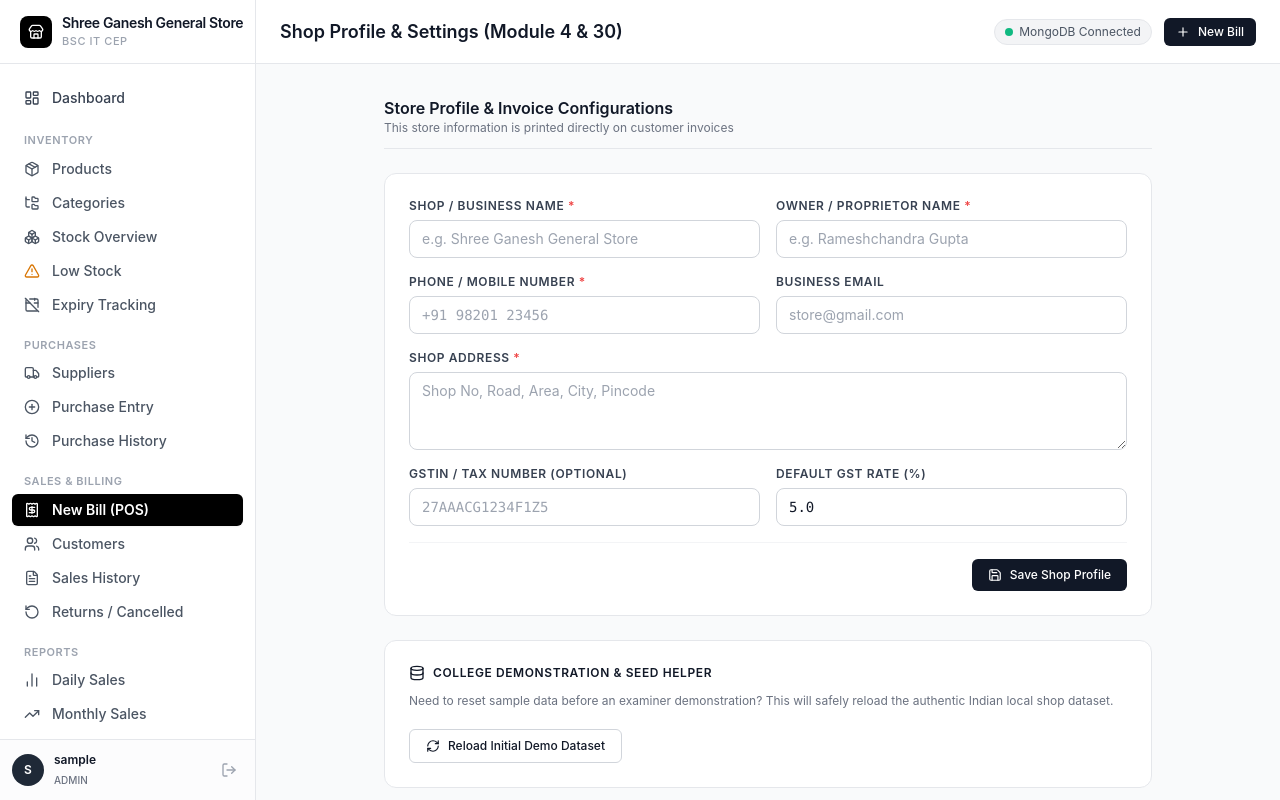
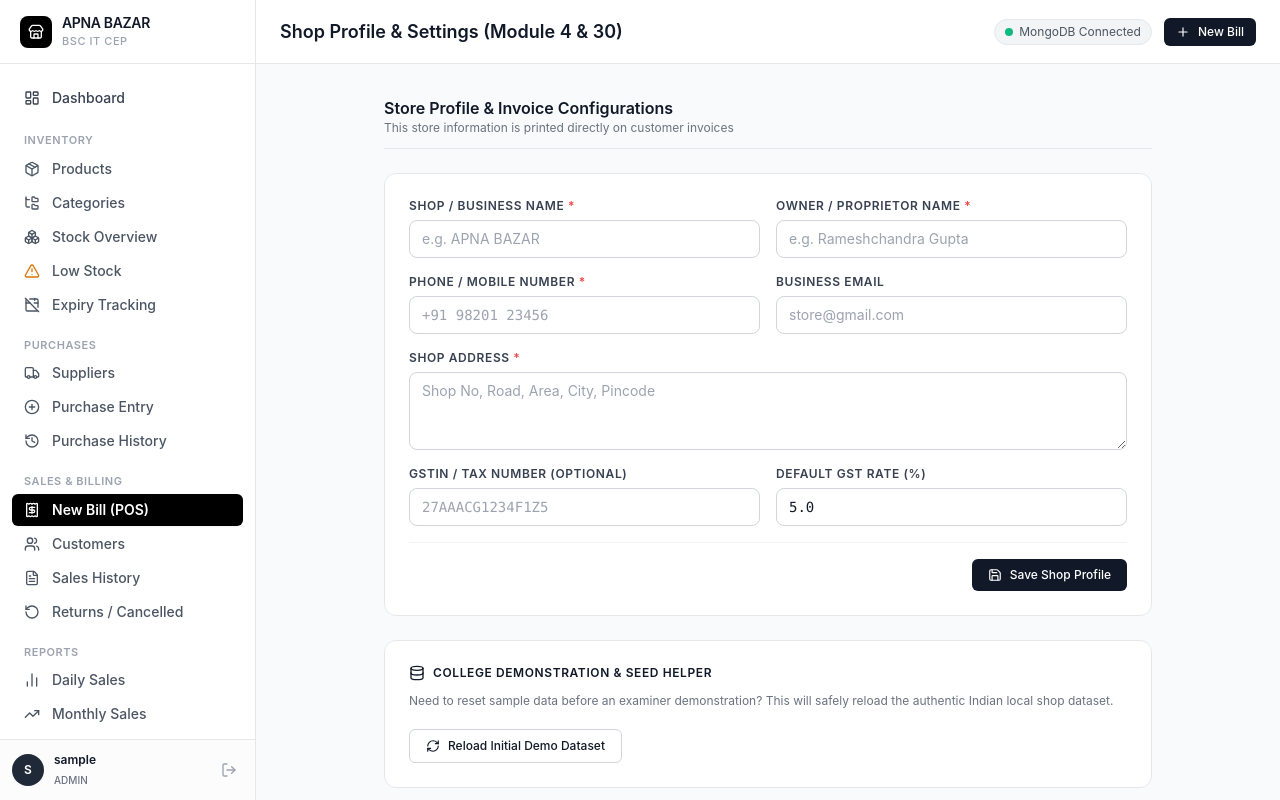
Before and after one commit to akshaykhapare-208/APNA-BAZAR-DIGITAL, a Flask app: page /settings in a window 1280 px wide. Run offline with Flask 3, Linux system fonts and the light colour scheme; the visitor is signed in with stand-in values (Sample User, id 1); data that the repository does not hold is empty; some libraries are stand-ins or nearby versions.

Commit message:
Update project and store brand name to APNA BAZAR

```diff
--- a/app.py
+++ b/app.py
@@ -34,10 +34,10 @@ def inject_global_data():
     """Provides shop profile and active low-stock badge count to all templates."""
     db = get_db()
     profile = db.settings.find_one() or {
-        "shop_name": "Shree Ganesh General Store",
+        "shop_name": "APNA BAZAR",
         "owner_name": "Ramesh Gupta",
         "phone": "+91 98201 23456",
-        "email": "ganeshstore.mumbai@gmail.com",
+        "email": "apnabazar.mumbai@gmail.com",
         "address": "Shop 4, Station Road, Dadar West, Mumbai - 400028",
         "gst_number": "27AAACG1234F1Z5",
         "tax_rate": 5.0
--- a/seed.py
+++ b/seed.py
@@ -20,10 +20,10 @@ def seed_database(force=False):
     # 1. Shop Settings (Shop Profile & App Config)
     db.settings.delete_many({})
     db.settings.insert_one({
-        "shop_name": "Shree Ganesh General Store",
+        "shop_name": "APNA BAZAR",
         "owner_name": "Rameshchandra Gupta",
         "phone": "+91 98201 23456",
-        "email": "ganeshstore.mumbai@gmail.com",
+        "email": "apnabazar.mumbai@gmail.com",
         "address": "Shop No. 4, Station Road, Dadar West, Mumbai - 400028",
         "gst_number": "27AAACG1234F1Z5",
         "tax_rate": 5.0,  # 5% default GST
--- a/templates/base.html
+++ b/templates/base.html
@@ -52,7 +52,7 @@
           </div>
           <div class="overflow-hidden">
             <h1 class="text-sm font-semibold tracking-tight text-gray-900 truncate">
-              {{ shop_profile.shop_name if shop_profile else 'Ganesh Store' }}
+              {{ shop_profile.shop_name if shop_profile else 'APNA BAZAR' }}
             </h1>
             <p class="text-[11px] text-gray-400 uppercase tracking-wider font-medium">BSc IT CEP</p>
           </div>
--- a/templates/login.html
+++ b/templates/login.html
@@ -18,7 +18,7 @@
       </div>
     </div>
     <h2 class="mt-4 text-2xl font-bold tracking-tight text-center text-gray-900">
-      {{ shop_profile.shop_name if shop_profile else 'Shree Ganesh General Store' }}
+      {{ shop_profile.shop_name if shop_profile else 'APNA BAZAR' }}
     </h2>
     <p class="mt-1 text-xs text-center text-gray-500 tracking-wide">
       Inventory & Billing Management Software • TY BSc IT CEP
--- a/templates/settings/index.html
+++ b/templates/settings/index.html
@@ -24,7 +24,7 @@
             Shop / Business Name <span class="text-red-500">*</span>
           </label>
           <div class="mt-1.5">
-            <input type="text" id="shop_name" name="shop_name" required placeholder="e.g. Shree Ganesh General Store"
+            <input type="text" id="shop_name" name="shop_name" required placeholder="e.g. APNA BAZAR"
               value="{{ profile.shop_name if profile else '' }}"
               class="block w-full px-3 py-2 text-sm border border-gray-300 rounded-lg focus:outline-none focus:ring-1 focus:ring-black">
           </div>
```
Also changed, not shown: README.md.
